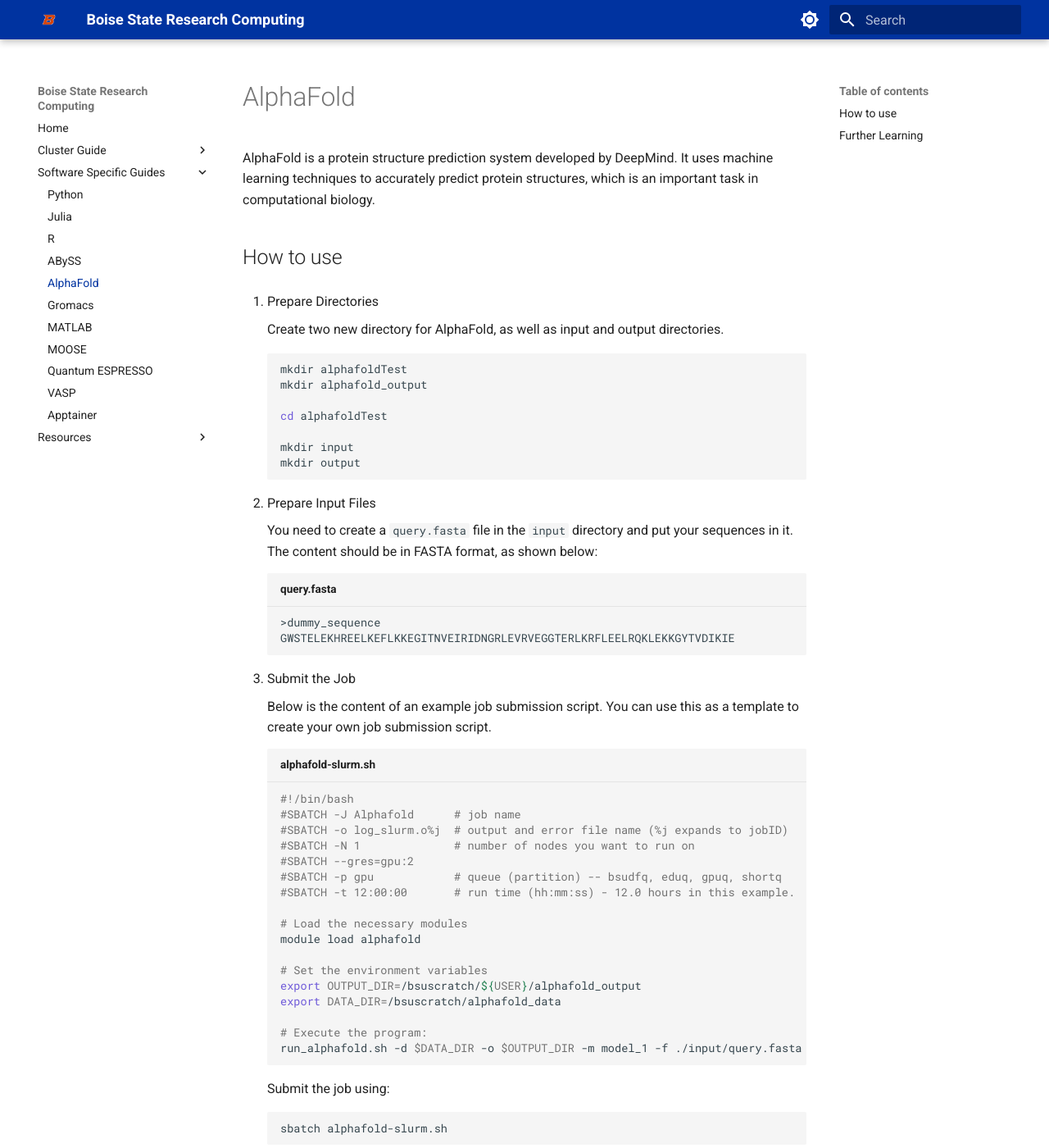
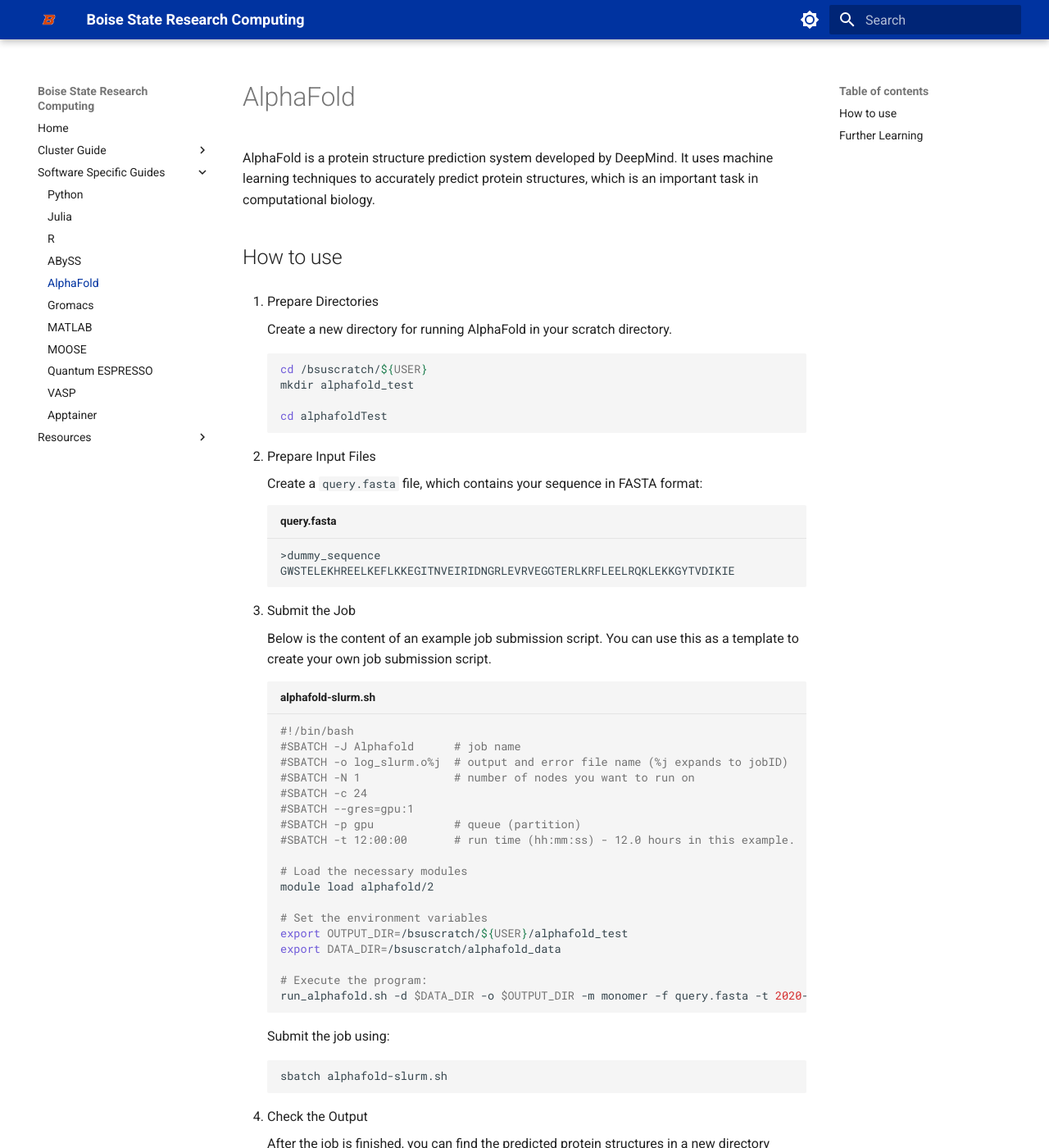
Before and after one commit to bsurc/docs, an MkDocs documentation site: the page built from docs/software/alphafold.md, in a window 1280 px wide and 1400 px high. Shown: the whole window at 82% size. Built offline with MkDocs 1.6.1 and Material for MkDocs 9.7.7, drawn with Linux system fonts in a browser that asks for light colours; some of the changed text lies outside the part shown.

Commit message:
Simplify directories, only one gpu, use 24 cores

````diff
--- a/docs/software/alphafold.md
+++ b/docs/software/alphafold.md
@@ -1,25 +1,24 @@
 # AlphaFold
 
-AlphaFold is a protein structure prediction system developed by DeepMind. It uses machine learning techniques to accurately predict protein structures, which is an important task in computational biology.
+AlphaFold is a protein structure prediction system developed by DeepMind.
+It uses machine learning techniques to accurately predict protein structures,
+which is an important task in computational biology.
 
 ## How to use
 
 1. Prepare Directories
 
-    Create two new directory for AlphaFold, as well as input and output directories.
+    Create a new directory for running AlphaFold in your scratch directory.
 ```bash
-mkdir alphafoldTest
-mkdir alphafold_output
+cd /bsuscratch/${USER}
+mkdir alphafold_test
 
 cd alphafoldTest
-
-mkdir input
-mkdir output
 ```
 
 2. Prepare Input Files
 
-    You need to create a `query.fasta` file in the `input` directory and put your sequences in it. The content should be in FASTA format, as shown below:
+    Create a `query.fasta` file, which contains your sequence in FASTA format:
 ```bash title="query.fasta"
 >dummy_sequence
 GWSTELEKHREELKEFLKKEGITNVEIRIDNGRLEVRVEGGTERLKRFLEELRQKLEKKGYTVDIKIE
@@ -27,25 +26,27 @@ GWSTELEKHREELKEFLKKEGITNVEIRIDNGRLEVRVEGGTERLKRFLEELRQKLEKKGYTVDIKIE
 
 3. Submit the Job
 
-    Below is the content of an example job submission script. You can use this as a template to create your own job submission script.
+    Below is the content of an example job submission script. You can use this
+    as a template to create your own job submission script.
 ```bash title="alphafold-slurm.sh"
 #!/bin/bash
 #SBATCH -J Alphafold      # job name
 #SBATCH -o log_slurm.o%j  # output and error file name (%j expands to jobID)
 #SBATCH -N 1              # number of nodes you want to run on
-#SBATCH --gres=gpu:2
-#SBATCH -p gpu            # queue (partition) -- bsudfq, eduq, gpuq, shortq
+#SBATCH -c 24
+#SBATCH --gres=gpu:1
+#SBATCH -p gpu            # queue (partition)
 #SBATCH -t 12:00:00       # run time (hh:mm:ss) - 12.0 hours in this example.
 
 # Load the necessary modules
-module load alphafold
+module load alphafold/2
 
 # Set the environment variables
-export OUTPUT_DIR=/bsuscratch/${USER}/alphafold_output
+export OUTPUT_DIR=/bsuscratch/${USER}/alphafold_test
 export DATA_DIR=/bsuscratch/alphafold_data
 
 # Execute the program:
-run_alphafold.sh -d $DATA_DIR -o $OUTPUT_DIR -m model_1 -f ./input/query.fasta -t 2020-05-14
+run_alphafold.sh -d $DATA_DIR -o $OUTPUT_DIR -m monomer -f query.fasta -t 2020-05-14 -n 24
 ```
 
     Submit the job using:
@@ -55,7 +56,8 @@ sbatch alphafold-slurm.sh
 
 4. Check the Output
 
-    After the job is finished, you can find the predicted protein structures in the OUTPUT_DIR directory.
+    After the job is finished, you can find the predicted protein structures in
+    a new directory called query.
 
 ## Further Learning
 
````
